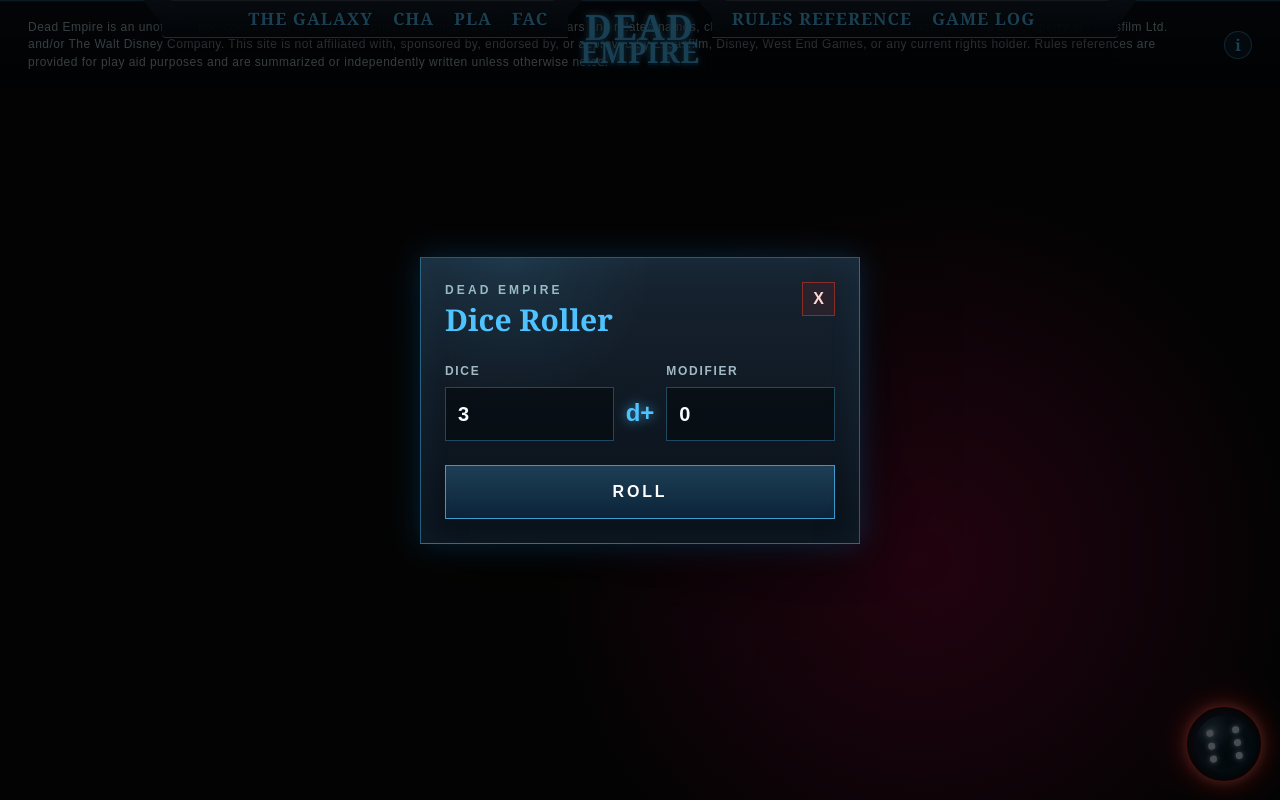
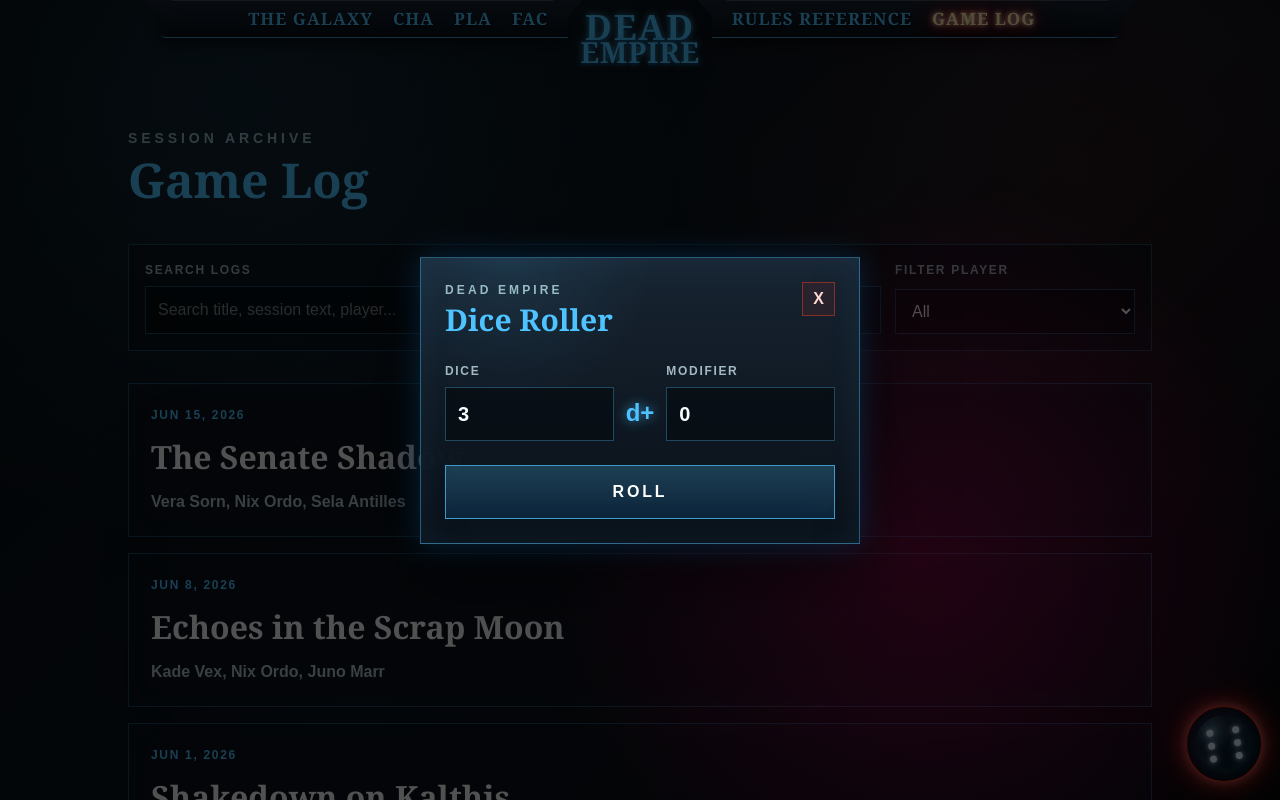
Before and after one commit to TheseDatz/deadempire, a Vue app: page /#/log in a window 1280 px wide. Both pictures are taken after a click on the button "Open dice roller". Shown: the top 800 px of the page. Built offline with nearby package versions, Linux system fonts and the light colour scheme.

Commit message:
Intialized game log, and changed character sheet layout

```diff
--- a/src/components/SiteHeader.vue
+++ b/src/components/SiteHeader.vue
@@ -20,7 +20,7 @@
         class="header-wing justify-start rounded-br-sm border-b border-[#4fc3ff]/70 bg-gradient-to-b from-[#182533]/95 to-[#091018]/95 pl-5"
       >
         <RouterLink class="header-link header-link-red" to="/Rules">Rules Reference</RouterLink>
-        <RouterLink class="header-link header-link-red" to="/Game-Log">Game Log</RouterLink>
+        <RouterLink class="header-link header-link-red" to="/log">Game Log</RouterLink>
       </nav>
     </div>
   </header>
--- /dev/null
+++ b/src/data/game-log-entries/echoes-in-the-scrap-moon.json
@@ -0,0 +1,11 @@
+{
+  "slug": "echoes-in-the-scrap-moon",
+  "date": "2026-06-08",
+  "title": "Echoes in the Scrap Moon",
+  "participatingCharacters": ["Kade Vex", "Nix Ordo", "Juno Marr"],
+  "body": [
+    "A coded distress ping led the crew to the rusted debris fields of Tannhauser's moon, where old Separatist hulls drift in slow collision. The signal came from inside a cruiser section marked as picked clean decades ago.",
+    "Nix found fresh plasma scoring along the access spine while Juno pulled a fragmented manifest from the ship's dead computer. Kade negotiated with a scavenger clan long enough to learn that someone had been buying intact clone-era targeting cores.",
+    "The crew escaped with a damaged core and a partial name: the Cinder Cartel. The wreck shifted behind them, sealing whatever else was still awake in the dark."
+  ]
+}
--- /dev/null
+++ b/src/data/game-log-entries/shakedown-on-kalthis.json
@@ -0,0 +1,11 @@
+{
+  "slug": "shakedown-on-kalthis",
+  "date": "2026-06-01",
+  "title": "Shakedown on Kalthis",
+  "participatingCharacters": ["Vera Sorn", "Kade Vex", "Juno Marr"],
+  "body": [
+    "The crew dropped out of hyperspace over Kalthis Station with a borrowed transponder, a half-burned nav chart, and three different reasons to avoid Imperial customs. Their contact never arrived at Docking Arm Seven, but a damaged courier droid did.",
+    "After a tense search through the station's maintenance ring, Vera recovered the droid's encrypted cylinder while Kade drew security patrols away from the lower concourse. Juno traced the ambush back to a local broker working both sides of the blockade.",
+    "The session ended with the crew in possession of the cylinder, one damaged freighter, and a warning that the broker's buyers are already tracking them."
+  ]
+}
--- /dev/null
+++ b/src/data/game-log-entries/the-senate-shadow.json
@@ -0,0 +1,11 @@
+{
+  "slug": "the-senate-shadow",
+  "date": "2026-06-15",
+  "title": "The Senate Shadow",
+  "participatingCharacters": ["Vera Sorn", "Nix Ordo", "Sela Antilles"],
+  "body": [
+    "Under forged maintenance credentials, the crew slipped into a sealed archive below the former Senate district. Sela identified a hidden routing node that had been quietly relaying old Republic intelligence traffic to an unknown receiver.",
+    "Vera distracted an ISB inspection team while Nix cut through the archive's physical lockouts. The data cache revealed references to a forgotten contingency network and a dead senator whose accounts were still moving credits.",
+    "They left Coruscant with more questions than answers, but the final packet contained coordinates for a safehouse on a planet erased from public records."
+  ]
+}
--- /dev/null
+++ b/src/data/gameLogs.js
@@ -0,0 +1,21 @@
+const logModules = import.meta.glob('./game-log-entries/*.json', { eager: true, import: 'default' })
+
+function normalizeLog(log) {
+  return {
+    ...log,
+    participatingCharacters: log.participatingCharacters || [],
+    body: Array.isArray(log.body) ? log.body : [log.body].filter(Boolean),
+  }
+}
+
+export const gameLogs = Object.values(logModules)
+  .map(normalizeLog)
+  .sort((first, second) => new Date(second.date) - new Date(first.date))
+
+export function getGameLog(slug) {
+  return gameLogs.find((log) => log.slug === slug)
+}
+
+export function getGameLogPlayers() {
+  return [...new Set(gameLogs.flatMap((log) => log.participatingCharacters))].sort()
+}
--- a/src/router/index.js
+++ b/src/router/index.js
@@ -5,6 +5,8 @@ import BestiaryView from '../views/BestiaryView.vue'
 import CharactersView from '../views/CharactersView.vue'
 import CombatView from '../views/CombatView.vue'
 import FactionsView from '../views/FactionsView.vue'
+import GameLogEntryView from '../views/GameLogEntryView.vue'
+import GameLogView from '../views/GameLogView.vue'
 import MapView from '../views/MapView.vue'
 import PlaceholderView from '../views/PlaceholderView.vue'
 import PlanetsView from '../views/PlanetsView.vue'
@@ -90,10 +92,15 @@ const router = createRouter({
       component: RulesView,
     },
     {
-      path: '/Game-Log',
+      path: '/log',
       name: 'game-log',
-      component: PlaceholderView,
-      props: { title: 'Game Log' },
+      component: GameLogView,
+      alias: '/Game-Log',
+    },
+    {
+      path: '/log/:logSlug',
+      name: 'game-log-entry',
+      component: GameLogEntryView,
     },
   ],
 })
--- a/src/style.css
+++ b/src/style.css
@@ -392,6 +392,10 @@
     box-shadow:
       inset 0 0 26px rgba(79, 195, 255, 0.04),
       0 10px 28px rgba(0, 0, 0, 0.22);
+  }
+
+  .sheet-panel-full {
+    grid-column: 1 / -1;
   }
 
   .sheet-heading {
@@ -1587,6 +1591,131 @@
       linear-gradient(135deg, #05090d 0%, #0d1721 48%, #080608 100%);
   }
 
+  .game-log-page {
+    background:
+      radial-gradient(circle at 18% 10%, rgba(79, 195, 255, 0.14), transparent 34%),
+      radial-gradient(circle at 84% 18%, rgba(255, 59, 36, 0.11), transparent 30%),
+      linear-gradient(135deg, #05090d 0%, #0d1721 48%, #080608 100%);
+  }
+
+  .game-log-tools {
+    display: grid;
+    grid-template-columns: minmax(0, 1fr) 240px;
+    gap: 14px;
+    border: 1px solid rgba(79, 195, 255, 0.28);
+    background: rgba(9, 16, 24, 0.58);
+    padding: 16px;
+  }
+
+  .game-log-tools label {
+    display: grid;
+    gap: 7px;
+  }
+
+  .game-log-tools span {
+    color: rgba(217, 245, 255, 0.72);
+    font-size: 12px;
+    font-weight: 800;
+    letter-spacing: 0.14em;
+    text-transform: uppercase;
+  }
+
+  .game-log-tools input,
+  .game-log-tools select {
+    width: 100%;
+    border: 1px solid rgba(79, 195, 255, 0.32);
+    background: rgba(3, 7, 12, 0.58);
+    padding: 11px 12px;
+    color: #f8fdff;
+    font: inherit;
+    outline: none;
+  }
+
+  .game-log-list {
+    display: grid;
+    gap: 16px;
+  }
+
+  .game-log-card {
+    display: grid;
+    gap: 9px;
+    border: 1px solid rgba(79, 195, 255, 0.3);
+    background: rgba(9, 16, 24, 0.68);
+    padding: 22px;
+    color: inherit;
+    text-decoration: none;
+    box-shadow:
+      inset 0 0 26px rgba(79, 195, 255, 0.04),
+      0 10px 28px rgba(0, 0, 0, 0.22);
+    transition:
+      border-color 160ms ease,
+      box-shadow 160ms ease,
+      transform 160ms ease;
+  }
+
+  .game-log-card:hover {
+    border-color: #9be7ff;
+    box-shadow:
+      inset 0 0 26px rgba(79, 195, 255, 0.08),
+      0 0 24px rgba(79, 195, 255, 0.38);
+    transform: translateY(-2px);
+  }
+
+  .game-log-card time,
+  .game-log-entry time {
+    color: #4fc3ff;
+    font-size: 12px;
+    font-weight: 900;
+    letter-spacing: 0.14em;
+    text-transform: uppercase;
+  }
+
+  .game-log-card h2 {
+    font-family: Georgia, 'Times New Roman', serif;
+    font-size: 32px;
+    font-weight: 900;
+    color: #f8fdff;
+  }
+
+  .game-log-card p,
+  .game-log-entry header p {
+    color: rgba(217, 245, 255, 0.8);
+    font-weight: 800;
+    line-height: 1.5;
+  }
+
+  .game-log-back-link {
+    display: inline-flex;
+    width: fit-content;
+    border: 1px solid rgba(79, 195, 255, 0.5);
+    background: rgba(79, 195, 255, 0.1);
+    padding: 9px 14px;
+    color: #d9f5ff;
+    font-size: 12px;
+    font-weight: 900;
+    letter-spacing: 0.14em;
+    text-decoration: none;
+    text-transform: uppercase;
+    transition:
+      border-color 160ms ease,
+      box-shadow 160ms ease,
+      transform 160ms ease;
+  }
+
+  .game-log-back-link:hover {
+    border-color: #9be7ff;
+    box-shadow: 0 0 18px rgba(79, 195, 255, 0.42);
+    transform: translateY(-1px);
+  }
+
+  .game-log-body {
+    display: grid;
+    gap: 18px;
+    color: rgba(217, 245, 255, 0.84);
+    font-size: 18px;
+    line-height: 1.75;
+  }
+
   .rules-intro {
     display: grid;
     gap: 22px;
@@ -2025,7 +2154,6 @@ input[type='reset'] {
     height: 96px;
   }
 
-  .sheet-grid,
   .sheet-field-grid {
     grid-template-columns: 1fr;
   }
@@ -2060,6 +2188,7 @@ input[type='reset'] {
   .bestiary-charts,
   .bestiary-tools,
   .bestiary-grid,
+  .game-log-tools,
   .planet-grid,
   .planet-detail-grid,
   .faction-grid,
@@ -2067,3 +2196,9 @@ input[type='reset'] {
     grid-template-columns: 1fr;
   }
 }
+
+@media (max-width: 720px) {
+  .sheet-grid {
+    grid-template-columns: 1fr;
+  }
+}
--- /dev/null
+++ b/src/views/GameLogEntryView.vue
@@ -0,0 +1,39 @@
+<script setup>
+import { computed } from 'vue'
+import { useRoute } from 'vue-router'
+import { getGameLog } from '../data/gameLogs'
+
+const route = useRoute()
+const log = computed(() => getGameLog(route.params.logSlug))
+
+function formatDate(date) {
+  return new Intl.DateTimeFormat('en', {
+    month: 'long',
+    day: 'numeric',
+    year: 'numeric',
+  }).format(new Date(`${date}T00:00:00`))
+}
+</script>
+
+<template>
+  <main class="game-log-page min-h-screen px-6 pb-16 pt-32 text-stone-100">
+    <article v-if="log" class="game-log-entry mx-auto max-w-4xl">
+      <RouterLink class="game-log-back-link" to="/log">Back to logs</RouterLink>
+
+      <header class="mt-8 border-b border-[#4fc3ff]/35 pb-8">
+        <time :datetime="log.date">{{ formatDate(log.date) }}</time>
+        <h1 class="mt-3 font-serif text-5xl font-bold text-[#4fc3ff]">{{ log.title }}</h1>
+        <p class="mt-4">{{ log.participatingCharacters.join(', ') }}</p>
+      </header>
+
+      <div class="game-log-body mt-8">
+        <p v-for="paragraph in log.body" :key="paragraph">{{ paragraph }}</p>
+      </div>
+    </article>
+
+    <section v-else class="mx-auto max-w-4xl border-t border-[#4fc3ff] py-12">
+      <h1 class="font-serif text-4xl font-bold text-[#4fc3ff]">Log Not Found</h1>
+      <RouterLink class="game-log-back-link mt-6" to="/log">Back to logs</RouterLink>
+    </section>
+  </main>
+</template>
--- /dev/null
+++ b/src/views/GameLogView.vue
@@ -0,0 +1,64 @@
+<script setup>
+import { computed, ref } from 'vue'
+import { gameLogs, getGameLogPlayers } from '../data/gameLogs'
+
+const searchTerm = ref('')
+const selectedPlayer = ref('All')
+
+const players = computed(() => ['All', ...getGameLogPlayers()])
+
+const filteredLogs = computed(() => {
+  const query = searchTerm.value.trim().toLowerCase()
+
+  return gameLogs.filter((log) => {
+    const matchesPlayer =
+      selectedPlayer.value === 'All' || log.participatingCharacters.includes(selectedPlayer.value)
+    const haystack = [log.date, log.title, ...log.participatingCharacters, ...log.body]
+      .join(' ')
+      .toLowerCase()
+
+    return matchesPlayer && (!query || haystack.includes(query))
+  })
+})
+
+function formatDate(date) {
+  return new Intl.DateTimeFormat('en', {
+    month: 'short',
+    day: 'numeric',
+    year: 'numeric',
+  }).format(new Date(`${date}T00:00:00`))
+}
+</script>
+
+<template>
+  <main class="game-log-page min-h-screen px-6 pb-16 pt-32 text-stone-100">
+    <section class="mx-auto max-w-5xl">
+      <p class="text-sm font-bold uppercase tracking-[0.28em] text-cyan-100/70">Session Archive</p>
+      <h1 class="mt-2 font-serif text-5xl font-bold text-[#4fc3ff]">Game Log</h1>
+
+      <section class="game-log-tools mt-10">
+        <label>
+          <span>Search Logs</span>
+          <input v-model="searchTerm" type="search" placeholder="Search title, session text, player..." />
+        </label>
+
+        <label>
+          <span>Filter Player</span>
+          <select v-model="selectedPlayer">
+            <option v-for="player in players" :key="player">{{ player }}</option>
+          </select>
+        </label>
+      </section>
+
+      <section class="game-log-list mt-8">
+        <RouterLink v-for="log in filteredLogs" :key="log.slug" class="game-log-card" :to="`/log/${log.slug}`">
+          <time :datetime="log.date">{{ formatDate(log.date) }}</time>
+          <h2>{{ log.title }}</h2>
+          <p>{{ log.participatingCharacters.join(', ') }}</p>
+        </RouterLink>
+      </section>
+
+      <p v-if="filteredLogs.length === 0" class="mt-8 text-cyan-100/70">No matching logs found.</p>
+    </section>
+  </main>
+</template>
```
Also changed, not shown: src/views/PlayerCharacterView.vue (+22 -20 lines).
